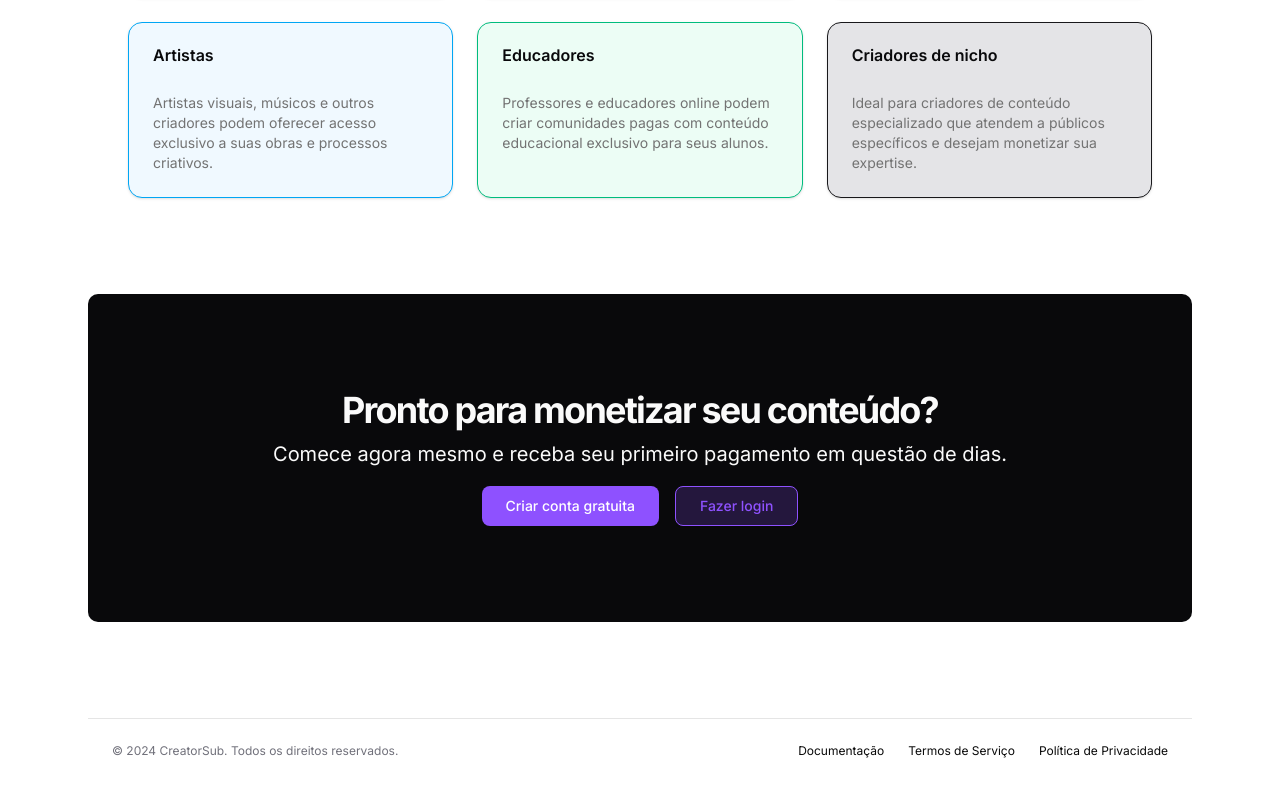
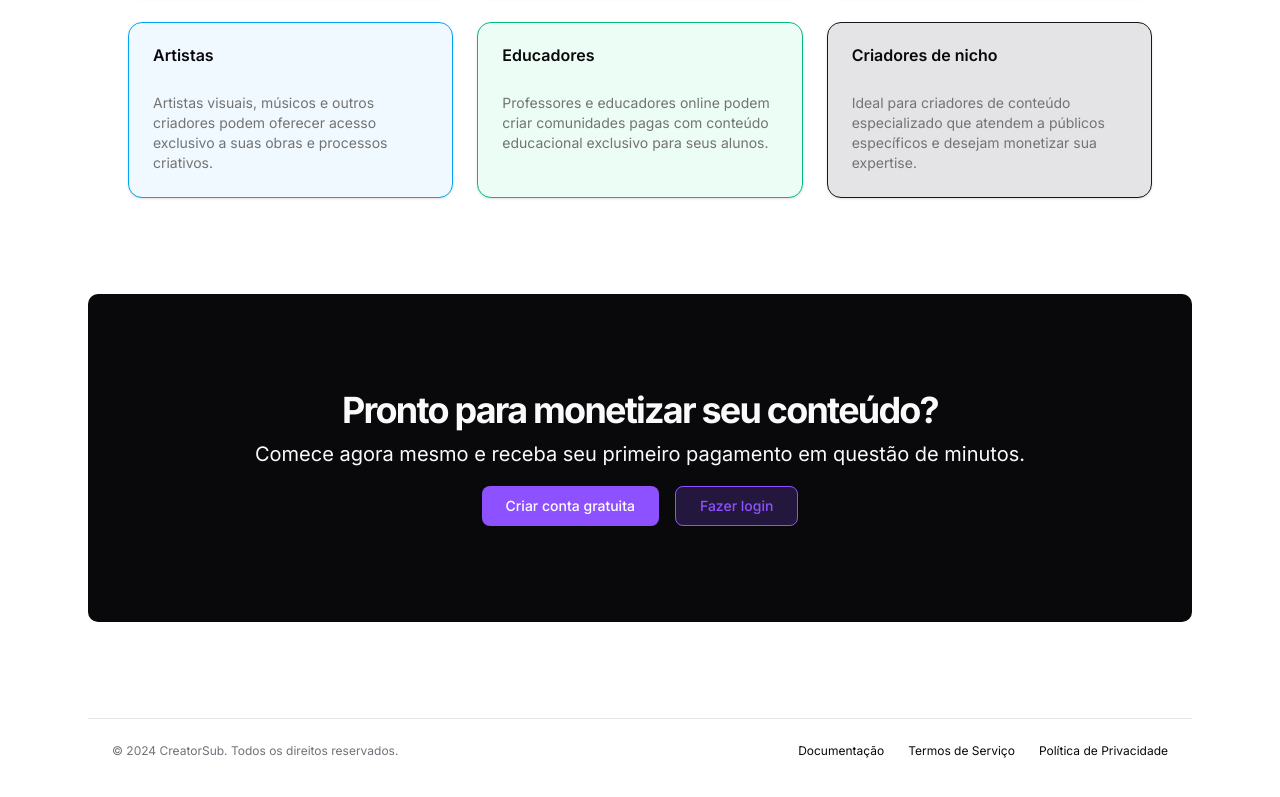
Before and after one commit to aleksanderpalamar/creator-sub, a Next.js app: page / in a window 1280 px wide. Shown: the part 2638-3435 px from the top of the page. Built offline with nearby package versions, Linux system fonts and the light colour scheme; no server answers.

Commit message:
fix: update text in CallToActions component for clarity

```diff
--- a/components/home/cta.tsx
+++ b/components/home/cta.tsx
@@ -12,7 +12,7 @@ export const CallToActions = () => {
             </h2>
             <p className="max-w-[900px] md:text-xl/relaxed">
               Comece agora mesmo e receba seu primeiro pagamento em questão de
-              dias.
+              minutos.
             </p>
           </div>
           <div className="flex flex-col sm:flex-row gap-4">
```
